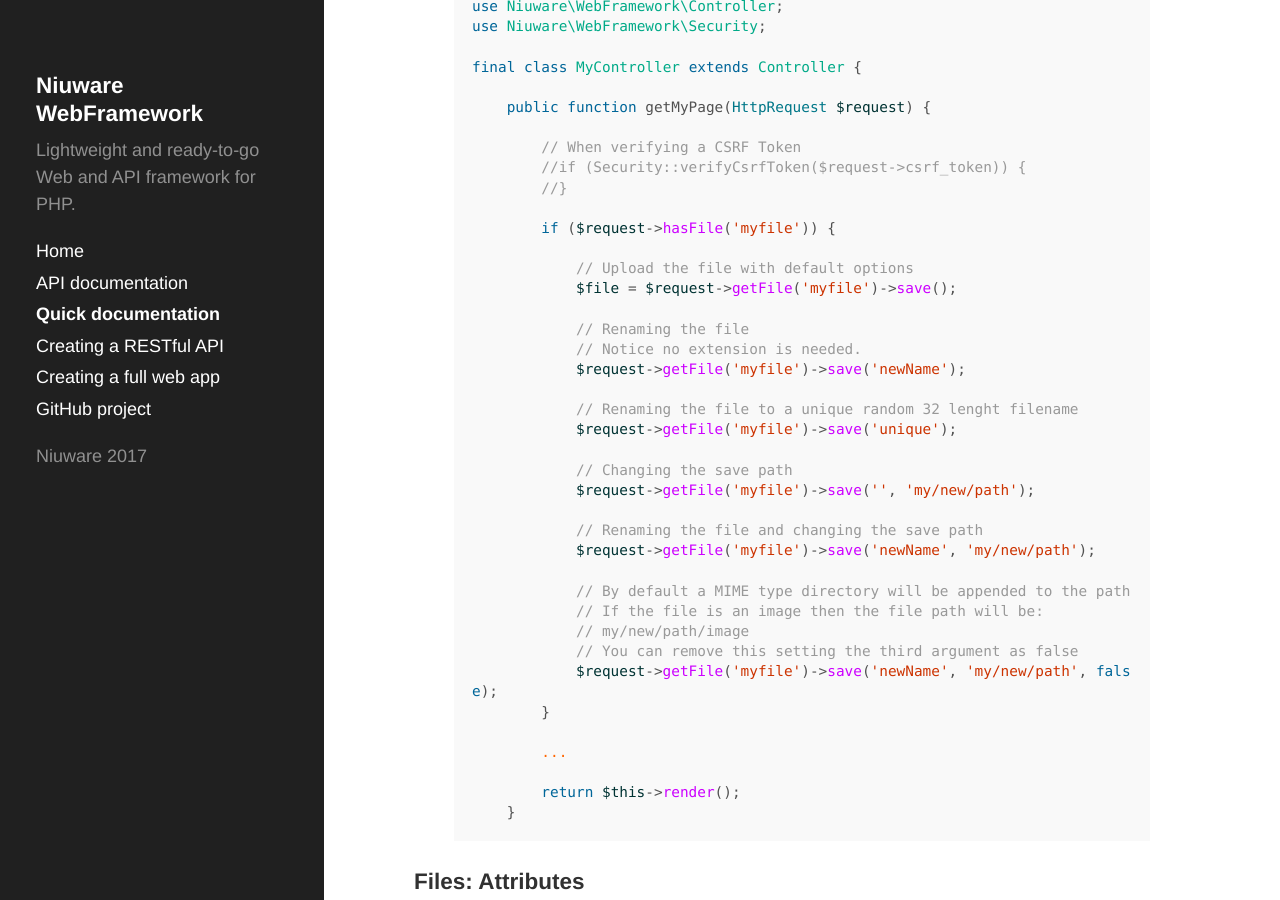
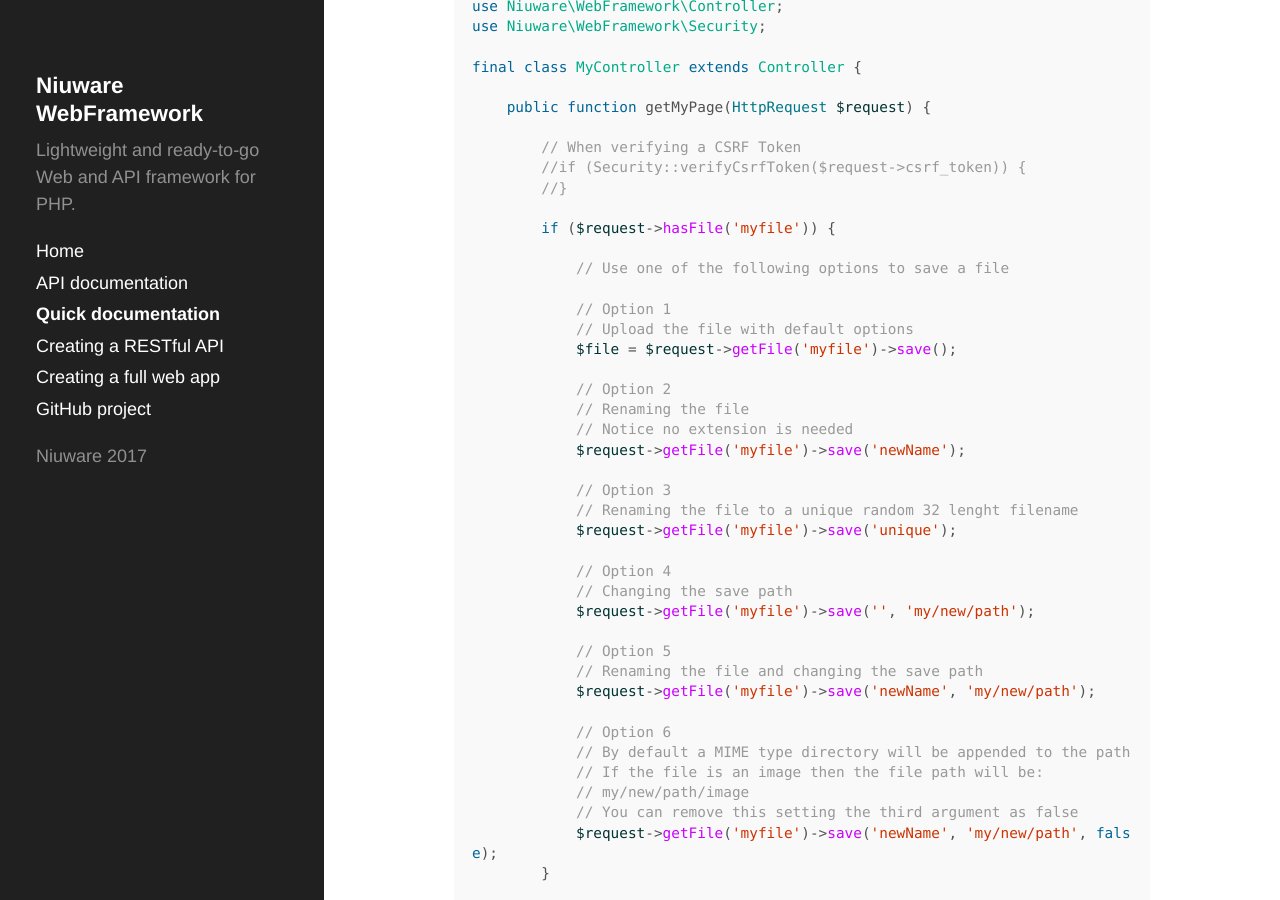
Before and after one commit to niuware/niuware.github.io, a Jekyll site: the page built from quick-docs.md, in a window 1280 px wide and 900 px high, scrolled down 36301 px. Built offline with Jekyll 4.4.1, drawn with Linux system fonts in a browser that asks for light colours.

Commit message:
Updated 'Files' section comments

```diff
--- a/quick-docs.md
+++ b/quick-docs.md
@@ -1871,22 +1871,30 @@ final class MyController extends Controller {
 
         if ($request->hasFile('myfile')) {
 
+            // Use one of the following options to save a file
+
+            // Option 1
             // Upload the file with default options
             $file = $request->getFile('myfile')->save();
 
+            // Option 2
             // Renaming the file
-            // Notice no extension is needed.
+            // Notice no extension is needed
             $request->getFile('myfile')->save('newName');
 
+            // Option 3
             // Renaming the file to a unique random 32 lenght filename
             $request->getFile('myfile')->save('unique');
 
+            // Option 4
             // Changing the save path
             $request->getFile('myfile')->save('', 'my/new/path');
 
+            // Option 5
             // Renaming the file and changing the save path
             $request->getFile('myfile')->save('newName', 'my/new/path');
 
+            // Option 6
             // By default a MIME type directory will be appended to the path
             // If the file is an image then the file path will be:
             // my/new/path/image
```
